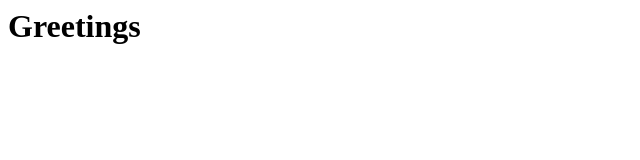
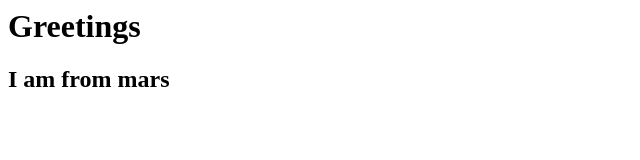
Before and after one commit to leonkoech/gitworkshop, a plain HTML site: page index.html in a window 1280 px wide. Shown: the whole page, without its empty margins (0-640 px from the left). Drawn offline with Linux system fonts and the light colour scheme.

Commit message:
mars changes

```diff
--- a/index.html
+++ b/index.html
@@ -4,5 +4,6 @@
     </head>
     <body>
         <h1>Greetings</h1>
+        <h2>I am from mars</h2>
     </body>
 </html>
```
